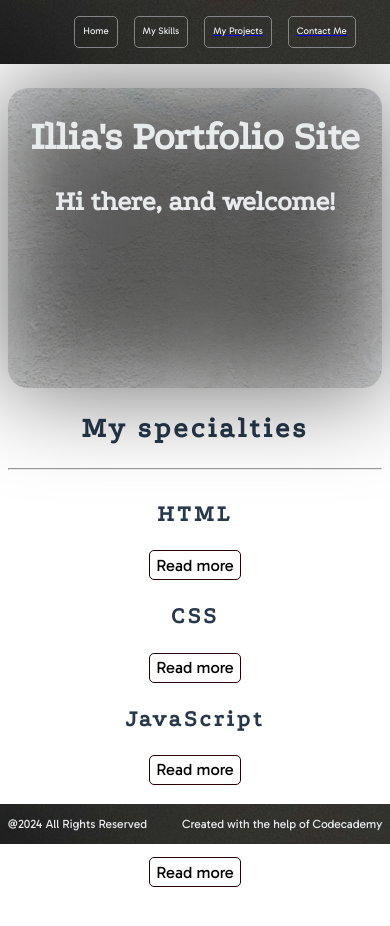
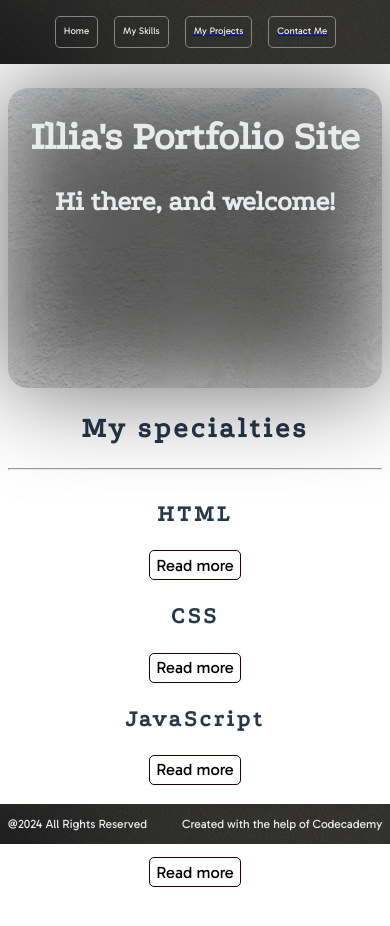
Before and after one commit to LVC1D/illia-portfolio-website, a plain HTML site: page index.html in a window 390 px wide. Drawn offline with Linux system fonts and the light colour scheme.

Commit message:
added a few small changes to the mobile-size responsiveness

```diff
--- a/style.css
+++ b/style.css
@@ -382,6 +382,10 @@ footer p {
 
 @media only screen and (max-width: 720px) {
     /* header */
+    nav ul {
+        width: 90%;
+        text-align: center;
+    }
 
     nav li {
         margin: 0 0.5rem;
```
